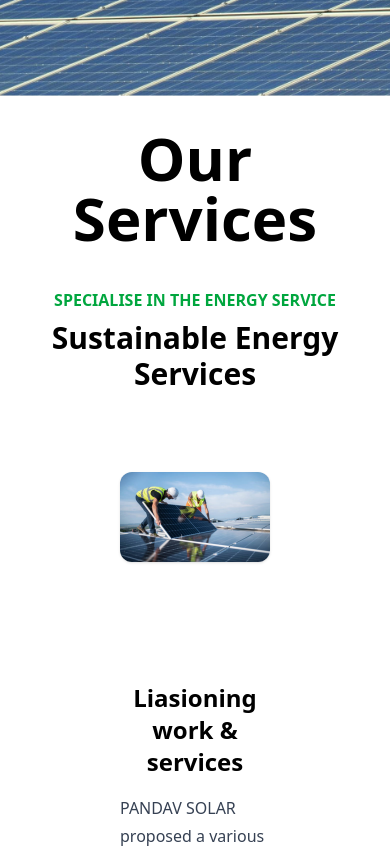
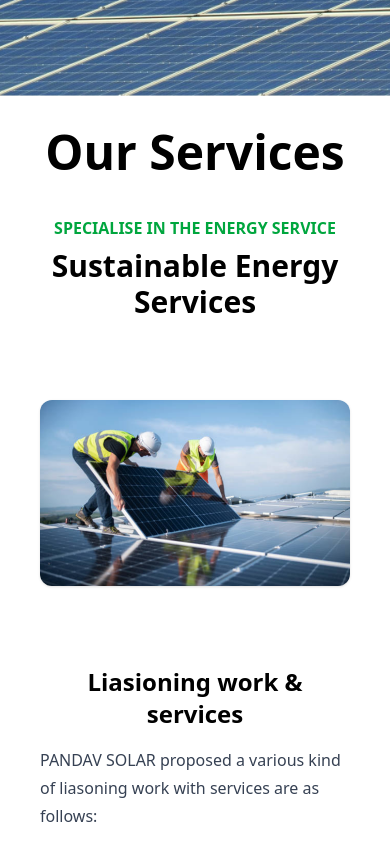
Before and after one commit to devang99099/Pandav-solar, a React (Vite) app: page / in a window 390 px wide. Shown: the part 820-1668 px from the top of the page. Built offline with nearby package versions, Linux system fonts and the light colour scheme.

Commit message:
change desin

```diff
--- a/src/components/ServiceSec.jsx
+++ b/src/components/ServiceSec.jsx
@@ -119,9 +119,9 @@ export default function Servicessec() {
         >
           <div className="max-w-[1600px] mx-auto px-6">
             <div
-              className={`flex flex-col md:flex-row mx-20 ${
+              className={`flex flex-col md:flex-row lg:mx-20 ${
                 idx === 1 ? "md:flex-row-reverse" : ""
-              } gap-30 items-center`}
+              } lg:gap-30 gap-20 items-center`}
             >
               {/* Image */}
               <div className="rounded-xl overflow-hidden shadow  md:w-1/2">
--- a/src/pages/FAQ.jsx
+++ b/src/pages/FAQ.jsx
@@ -39,7 +39,7 @@ const FAQ = () => {
 
   return (
     <div className="max-w-4xl mx-auto px-6 sm:px-10 lg:px-12 py-16">
-      <h1 className="text-5xl font-extrabold text-center text-blue-700 mb-14">
+      <h1 className="text-5xl leading-15.5 font-extrabold text-center text-blue-700 mb-10">
         Frequently Asked Questions
       </h1>
 
--- a/src/pages/Home.jsx
+++ b/src/pages/Home.jsx
@@ -45,21 +45,21 @@ const Home = () => {
           </div>
         </div>
       </div>
-      <div className=" mx-auto px-4 sm:px-6 lg:px-8 py-8 text-center">
-        <h2 className="text-6xl font-bold">Our Services</h2>
+      <div className=" mx-auto px-4 sm:px-6 lg:px-8 py-8  text-center">
+        <h2 className="text-5xl font-bold">Our Services</h2>
         <Servicessec />
       </div>
-      <div className=" mx-auto px-4 sm:px-6 lg:px-8  text-center">
-        <h2 className="text-6xl font-bold">About </h2>
+      <div className=" mx-auto px-4 sm:px-6 lg:px-8 md:py-8 py-4  text-center">
+        <h2 className="text-5xl font-bold">About </h2>
         <AboutSec />
       </div>
 
-      <div className=" mx-auto px-4 sm:px-6 lg:px-8 pb-8 text-center">
+      <div className=" mx-auto px-4 sm:px-6 lg:px-8 md:py-8 py-4 text-center">
         <FAQ />
       </div>
 
-      <div className=" mx-auto px-4 sm:px-6 lg:px-8 pb-16 text-center">
-        <h2 className="text-6xl mb-10 font-bold">Contact </h2>
+      <div className=" mx-auto px-4 sm:px-6 lg:px-8 md:py-8 py-4 text-center">
+        <h2 className="text-5xl mb-10 font-bold">Contact </h2>
         <ContactSec />
       </div>
     </div>
```
